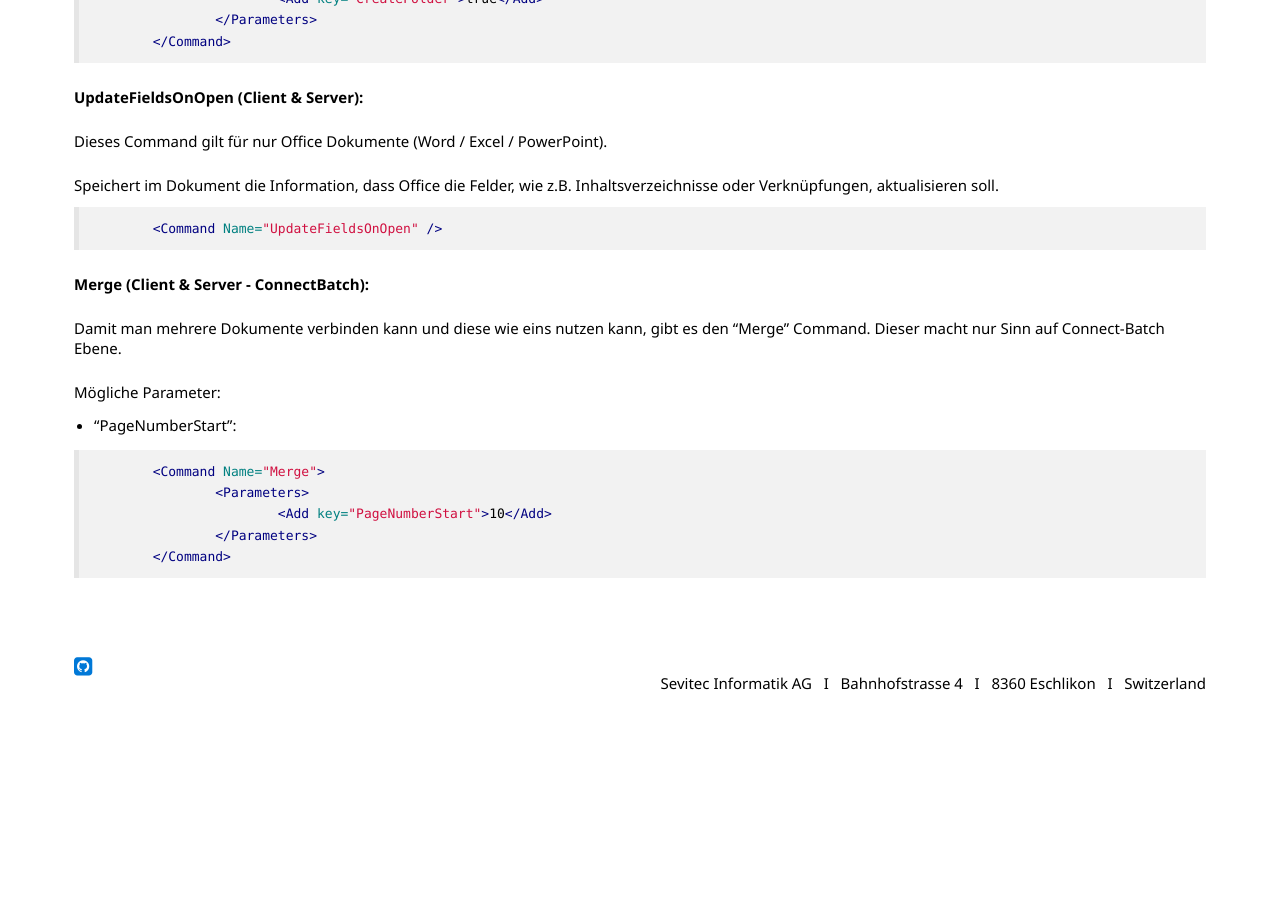
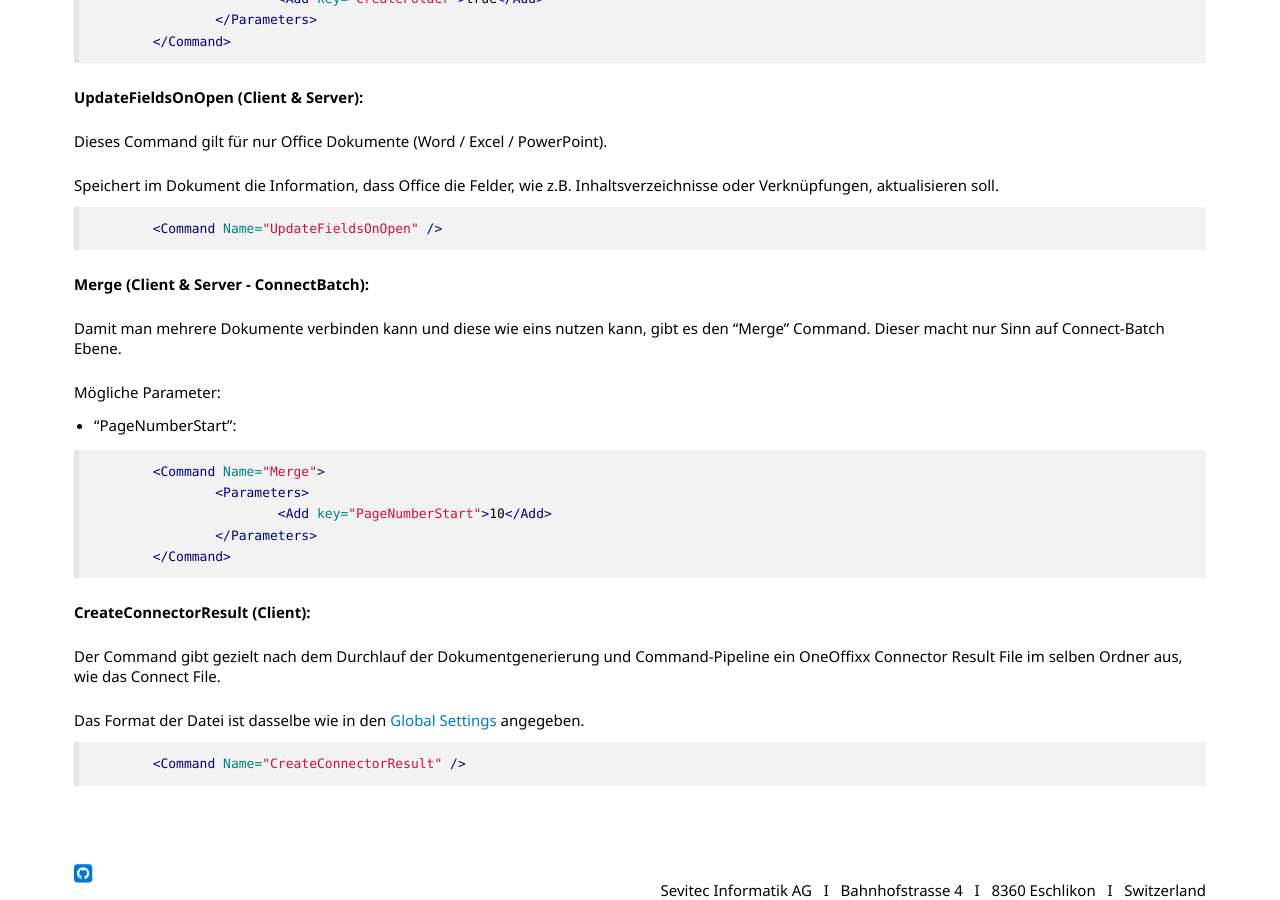
Before and after one commit to primesoft-group/oneoffixx-docs, a Jekyll site: the page built from _pages/connect/de/connect-commands.md, in a window 1280 px wide and 900 px high, scrolled down 1808 px. Built offline with Jekyll 4.4.1, drawn with Linux system fonts in a browser that asks for light colours; nearby versions of some CDN libraries; some web fonts are replaced; before the commit the page ends 2501 px from its top, so only the background shows below that.

Commit message:
Update connect-commands.md

````diff
--- a/_pages/connect/de/connect-commands.md
+++ b/_pages/connect/de/connect-commands.md
@@ -99,3 +99,13 @@
 		</Parameters>
 	</Command>
 ```
+
+__CreateConnectorResult (Client):__
+
+Der Command gibt gezielt nach dem Durchlauf der Dokumentgenerierung und Command-Pipeline ein OneOffixx Connector Result File im selben Ordner aus, wie das Connect File.
+
+Das Format der Datei ist dasselbe wie in den [Global Settings]({{ site.baseurl }}/connect/de/xml-schema/#global-settings) angegeben.
+
+```xml
+	<Command Name="CreateConnectorResult" />
+```
````
